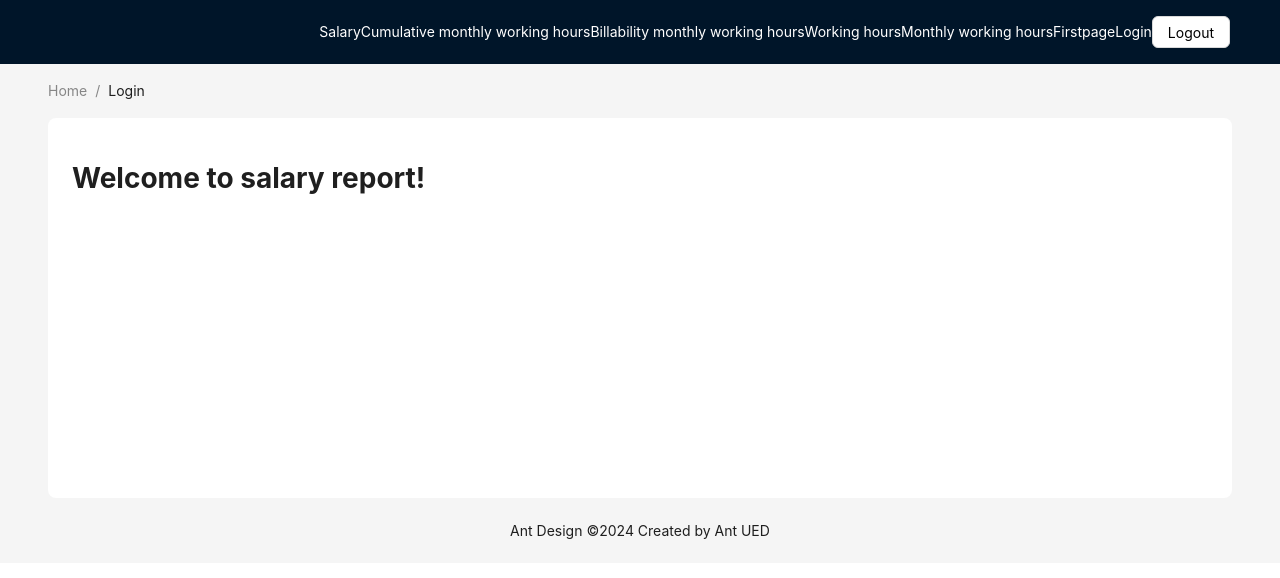
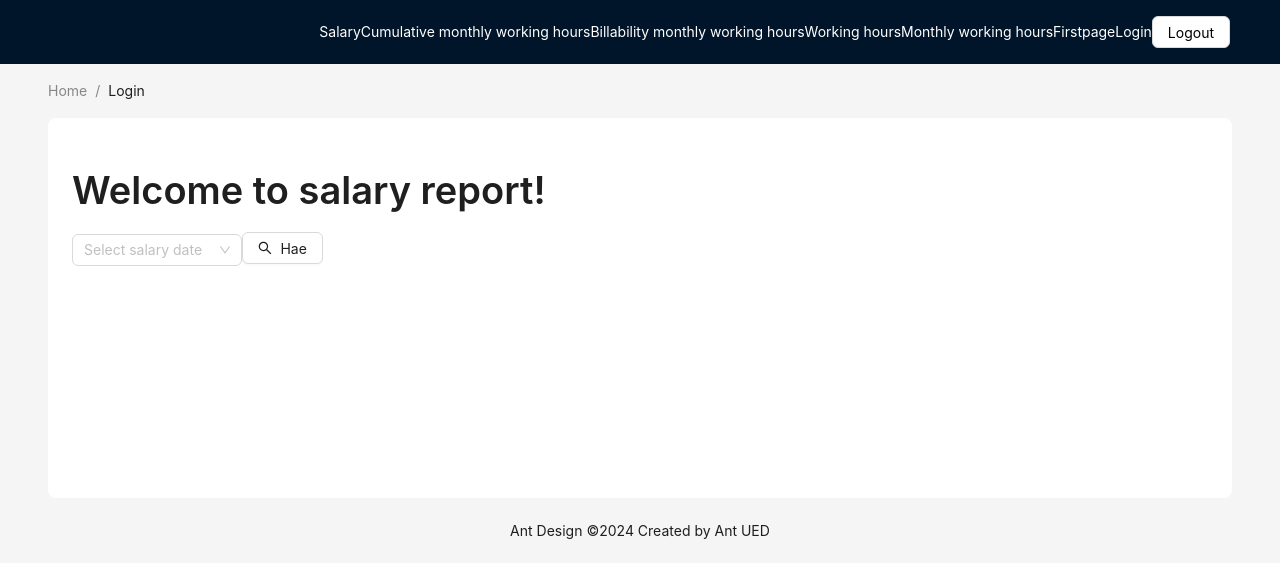
Before and after one commit to satuhalinen/reporting_system, a React (Vite) app in the folder frontend/: page /salary in a window 1280 px wide. Shown: the top 578 px of the page. Built offline with nearby package versions, Linux system fonts and the light colour scheme; no server answers.

Commit message:
add search button with icon and select button with salary date options from database

```diff
--- a/frontend/package.json
+++ b/frontend/package.json
@@ -10,6 +10,7 @@
     "preview": "vite preview"
   },
   "dependencies": {
+    "@ant-design/icons": "^5.3.7",
     "@nivo/bar": "^0.87.0",
     "@nivo/core": "^0.87.0",
     "antd": "^5.15.3",
--- a/frontend/src/routes/Salary.jsx
+++ b/frontend/src/routes/Salary.jsx
@@ -1,5 +1,51 @@
+import { Select, Button, Typography } from "antd";
+import { SearchOutlined } from "@ant-design/icons";
+import axios from "axios";
+import { useEffect, useState } from "react";
+
+const { Title } = Typography;
+
 const Salary = () => {
-  return <h1>Welcome to salary report!</h1>;
+  const [salaryDates, setSalaryDates] = useState([]);
+  const [selectedSalaryDate, setSelectedSalaryDate] = useState(null);
+
+  const getDate = () => {
+    axios.get(`http://localhost:3000/salary`).then((response) => {
+      const rawSalaryDateData = response.data.data;
+      const transformedSalaryDate = rawSalaryDateData.map((dateObject) =>
+        Object.values(dateObject)
+      );
+      let salaryDatesArray = [];
+
+      for (let i = 0; i < transformedSalaryDate.length; i++) {
+        salaryDatesArray[i] = { value: i, label: transformedSalaryDate[i][0] };
+      }
+      setSalaryDates(salaryDatesArray);
+    });
+  };
+
+  useEffect(() => {
+    getDate();
+  }, []);
+
+  return (
+    <>
+      <Title>Welcome to salary report!</Title>
+      <Select
+        placeholder="Select salary date"
+        style={{
+          width: "15%",
+        }}
+        options={salaryDates}
+        value={selectedSalaryDate}
+        onChange={setSelectedSalaryDate}
+      ></Select>
+      <Button>
+        <SearchOutlined />
+        Hae
+      </Button>
+    </>
+  );
 };
 
 export default Salary;
```
Also changed, not shown: 2 other files (tests, documents, lock files or other folders).
